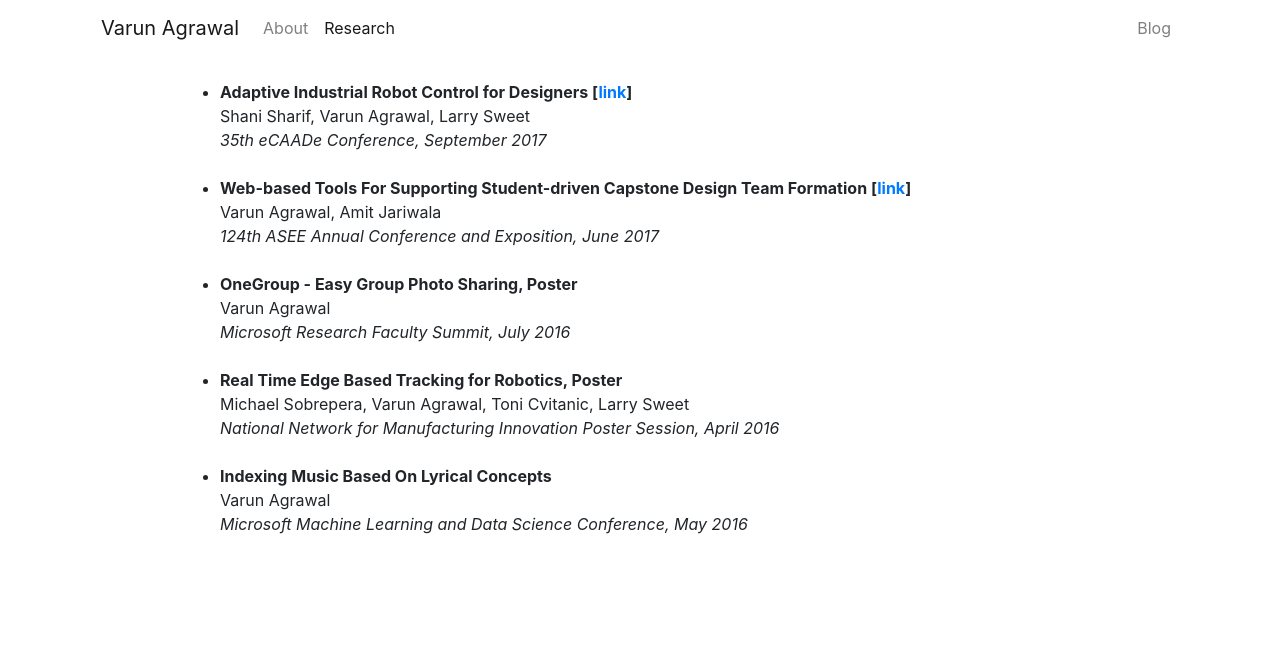
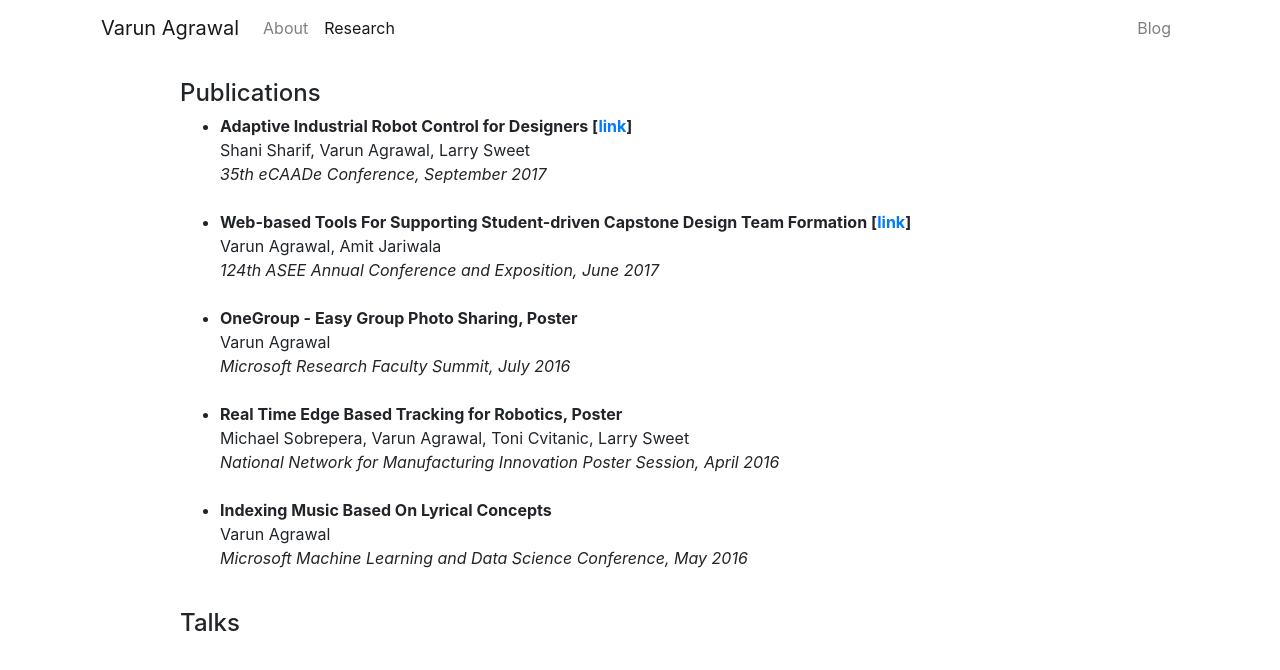
Before and after one commit to varunagrawal/varunagrawal.github.io, a Jekyll site: the page built from research.html, in a window 1280 px wide. Shown: the top 670 px of the page. Built offline with Jekyll 4.4.1, drawn with Linux system fonts in a browser that asks for light colours; nearby versions of some CDN libraries.

Commit message:
separate sections for publications and talks

```diff
--- a/research.html
+++ b/research.html
@@ -4,7 +4,9 @@ title: Research
 permalink: /research/
 ---
 
+
 <div class="row">
+    <h4 class="col-10 ml-auto mr-auto">Publications</h4>
     <div class="col-10 ml-auto mr-auto">
         <ul class="">
             {% for paper in site.data.publications %}
@@ -20,3 +22,7 @@ permalink: /research/
         </ul>
     </div>
 </div>
+
+<div class="row">
+    <h4 class="col-10 ml-auto mr-auto">Talks</h4>
+</div>
```
